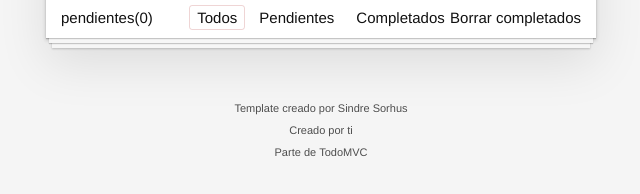
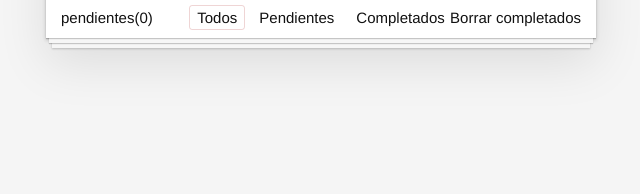
Before and after one commit to kenjiroGonzalez/project-todoList, a website built with webpack: page docs/index.html in a window 1280 px wide. Shown: the part 200-394 px from the top of the page, without its empty margins (319-959 px from the left). Built offline with nearby package versions, Linux system fonts and the light colour scheme.

Commit message:
Update index.html

```diff
--- a/docs/index.html
+++ b/docs/index.html
@@ -1 +1 @@
-<!doctype html><html lang="en"><head><meta charset="utf-8"><meta name="viewport" content="width=device-width,initial-scale=1"><title>Template • TodoMVC</title><link href="main.713038deeea8cd71013b.css" rel="stylesheet"></head><body><section class="todoapp"><header class="header"><h1>Tareas</h1><input class="new-todo" placeholder="¿Qué necesita ser hecho?" autofocus></header><section class="main"><input id="toggle-all" class="toggle-all" type="checkbox"> <label for="toggle-all">Mark all as complete</label><ul class="todo-list"></ul></section><footer class="footer"><span class="todo-count"><strong>pendientes(0)</strong></span><ul class="filters"><li><a class="selected filtro" href="#/">Todos</a></li><li><a class="filtro" href="#/active">Pendientes</a></li><li><a class="filtro" href="#/completed">Completados</a></li></ul><button class="clear-completed">Borrar completados</button></footer></section><footer class="info"><p>Template creado por <a href="http://sindresorhus.com">Sindre Sorhus</a></p><p>Creado por <a href="http://todomvc.com">ti</a></p><p>Parte de <a href="http://todomvc.com">TodoMVC</a></p></footer><script src="main.1f37e9f6fb07728b42d8.js"></script></body></html>
+<!doctype html><html lang="en"><head><meta charset="utf-8"><meta name="viewport" content="width=device-width,initial-scale=1"><title>Template • TodoMVC</title><link href="main.713038deeea8cd71013b.css" rel="stylesheet"></head><body><section class="todoapp"><header class="header"><h1>Tareas</h1><input class="new-todo" placeholder="¿Qué necesita ser hecho?" autofocus></header><section class="main"><input id="toggle-all" class="toggle-all" type="checkbox"> <label for="toggle-all">Mark all as complete</label><ul class="todo-list"></ul></section><footer class="footer"><span class="todo-count"><strong>pendientes(0)</strong></span><ul class="filters"><li><a class="selected filtro" href="#/">Todos</a></li><li><a class="filtro" href="#/active">Pendientes</a></li><li><a class="filtro" href="#/completed">Completados</a></li></ul><button class="clear-completed">Borrar completados</button></footer></section><footer class="info"> </footer><script src="main.1f37e9f6fb07728b42d8.js"></script></body></html>
```
